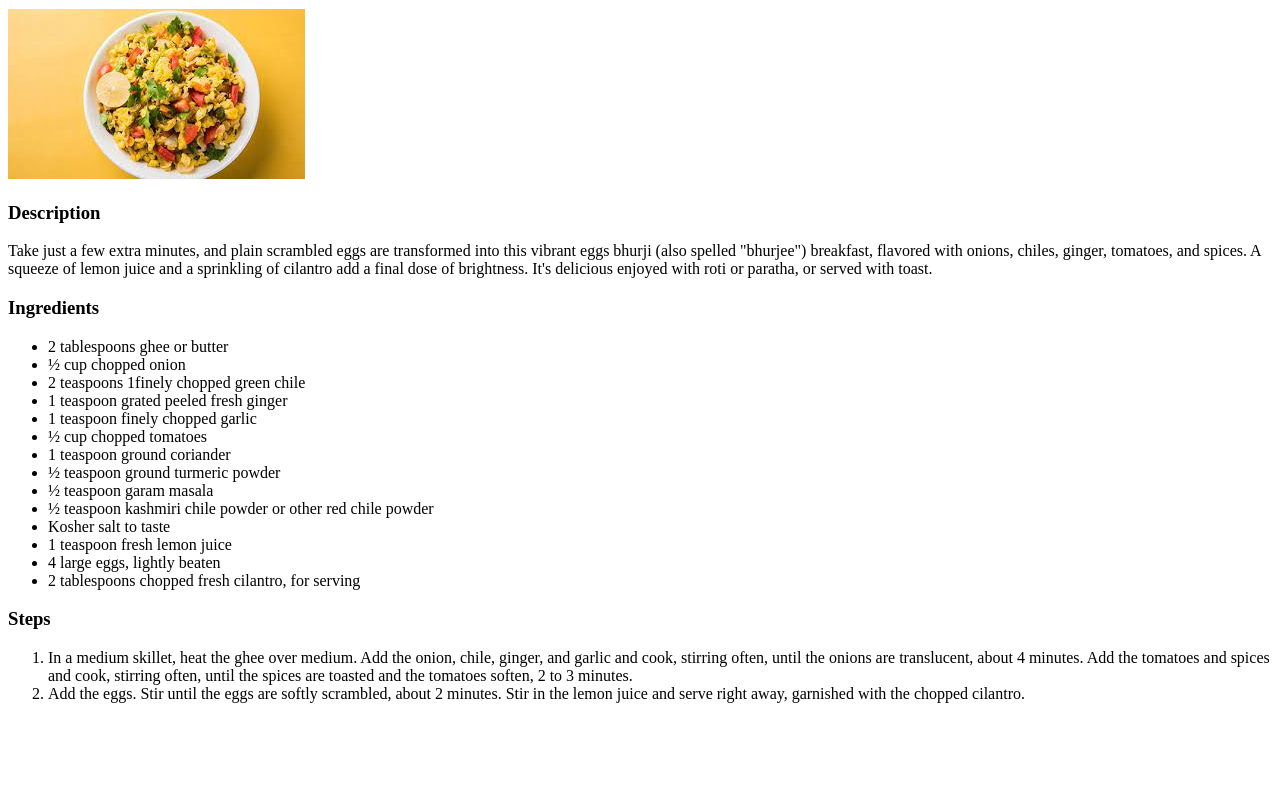
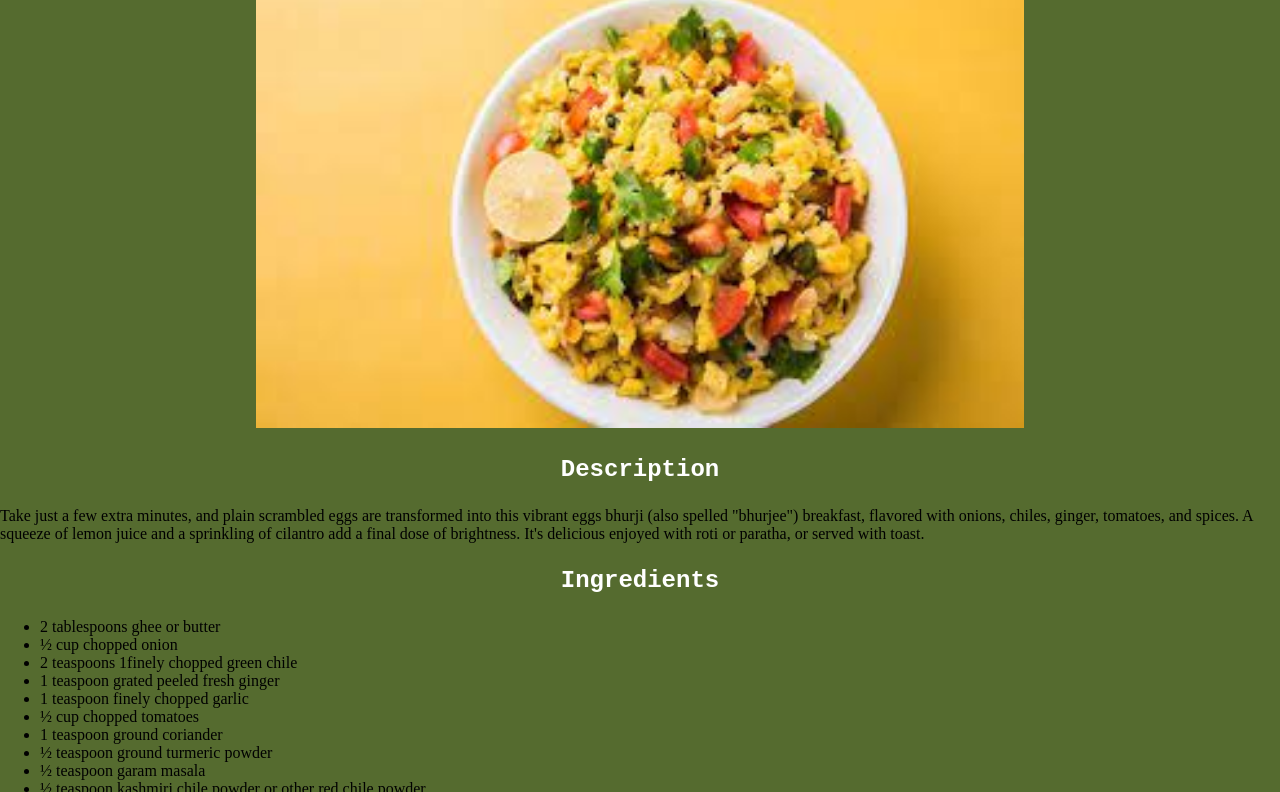
Before and after one commit to sobimohammet/odin-recipes, a plain HTML site: page recipes/eggbhurji.html in a window 1280 px wide. Shown: the part 71-863 px from the top of the page. Before the commit the page ends 800 px from the top, so only its background shows below. Drawn offline with Linux system fonts and the light colour scheme.

Commit message:
eggbhurji.html styling complete

```diff
--- a/recipes/egg.css
+++ b/recipes/egg.css
@@ -0,0 +1,19 @@
+body {
+    padding: 0;
+    margin: 0;
+    border: 0;
+    background-color: darkolivegreen;
+}
+h1, h3 {
+    text-align: center;
+    color: white;
+    font-family: monospace;
+    font-size: 24px;
+}
+img {
+    width: 60%;
+    height: auto;
+}
+#img {
+    text-align: center;
+}
--- a/recipes/eggbhurji.html
+++ b/recipes/eggbhurji.html
@@ -4,11 +4,14 @@
     <meta charset="UTF-8">
     <meta http-equiv="X-UA-Compatible" content="IE=edge">
     <meta name="viewport" content="width=device-width, initial-scale=1.0">
+    <link rel="stylesheet" href="egg.css"/>
     <title>Egg Bhurji</title>
 </head>
 <body>
     <h1>Egg Bhurji</h1>
-    <img src="eggbhurji.jpeg"/>
+    <div id="img">
+        <img src="eggbhurji.jpeg"/>
+    </div>
     <h3>Description</h3>
     <p>Take just a few extra minutes, and plain scrambled eggs are transformed into this vibrant eggs bhurji (also spelled "bhurjee") breakfast, flavored with onions, chiles, ginger, tomatoes, and spices. A squeeze of lemon juice and a sprinkling of cilantro add a final dose of brightness. It's delicious enjoyed with roti or paratha, or served with toast.</p>
     <h3>Ingredients</h3>
```
